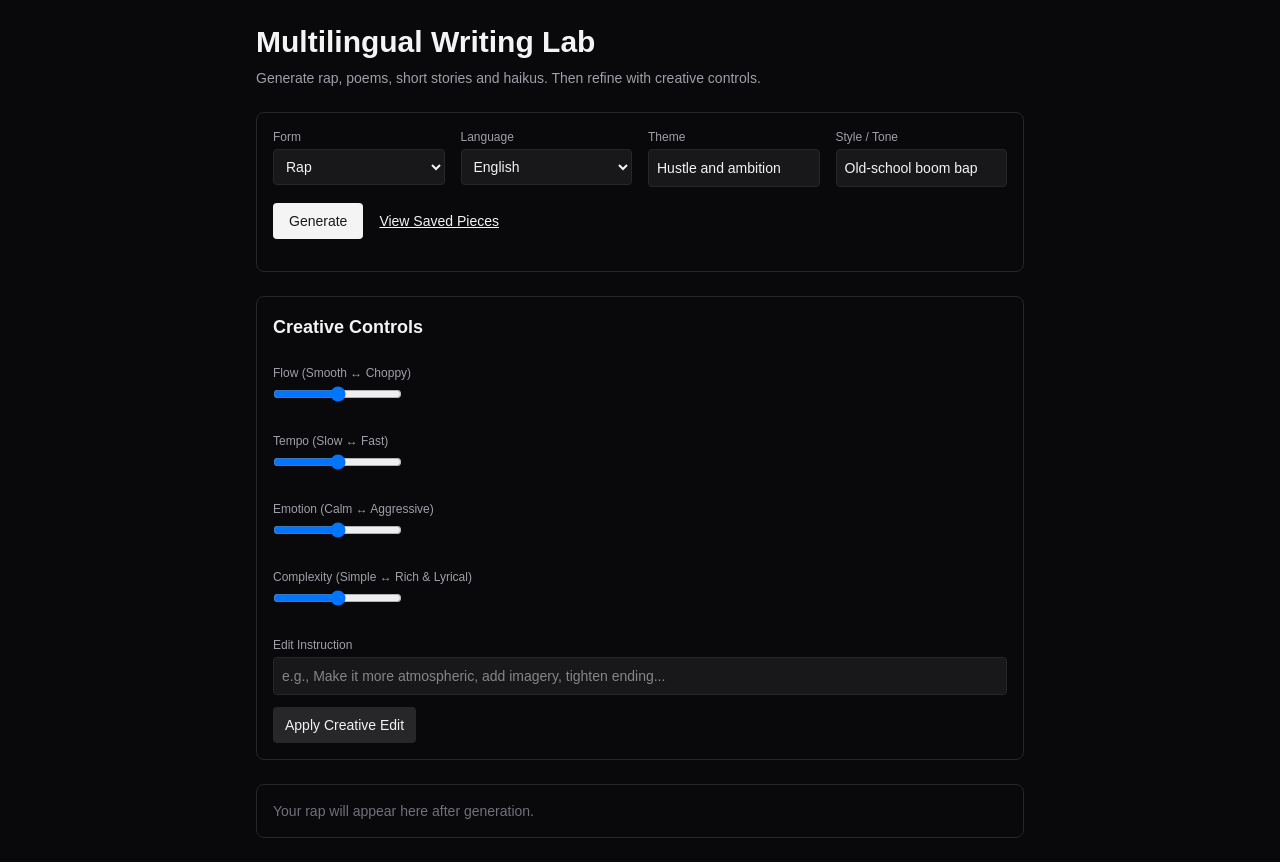
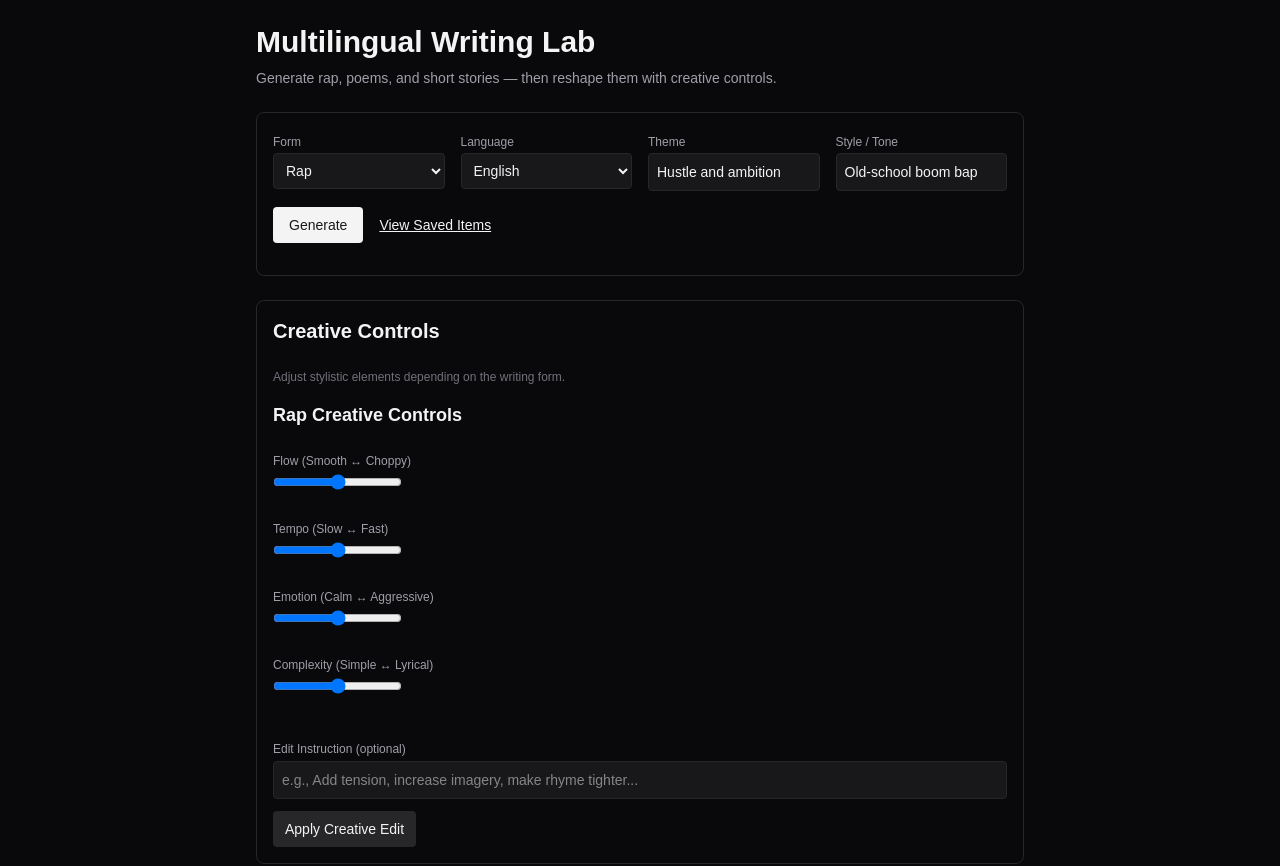
Before and after one commit to aarjun783/rap-generator, a Next.js app: page / in a window 1280 px wide. Shown: the top 866 px of the page. Built offline with nearby package versions, Linux system fonts and the light colour scheme.

Commit message:
New main page with new modes

```diff
--- a/app/page.tsx
+++ b/app/page.tsx
@@ -2,11 +2,24 @@
 
 import { useState } from "react";
 
-type Rap = {
+import {
+  CreativeRapControls,
+  CreativePoemControls,
+  CreativeStoryControls,
+  summarizeRapSettings,
+  summarizePoemSettings,
+  summarizeStorySettings,
+  RapSettings,
+  PoemSettings,
+  StorySettings
+} from "@/app/components/creative";
+
+type WritingItem = {
   id: string;
   title: string;
   lyric: string;
   language: string;
+  form: string;
   createdAt: number;
 };
 
@@ -14,38 +27,51 @@ type FormType = "Rap" | "Poem" | "Short Story" | "Haiku";
 
 export default function HomePage() {
   const [form, setForm] = useState<FormType>("Rap");
-  const [language, setLanguage] = useState<string>("English");
-  const [theme, setTheme] = useState<string>("Hustle and ambition");
-  const [style, setStyle] = useState<string>("Old-school boom bap");
-  const [lyric, setLyric] = useState<string>("");
+  const [language, setLanguage] = useState("English");
+  const [theme, setTheme] = useState("Hustle and ambition");
+  const [style, setStyle] = useState("Old-school boom bap");
+  const [lyric, setLyric] = useState("");
 
-  const [instruction, setInstruction] = useState<string>("");
+  const [instruction, setInstruction] = useState("");
 
-  // creative sliders
-  const [flow, setFlow] = useState<number>(50);
-  const [tempo, setTempo] = useState<number>(50);
-  const [emotion, setEmotion] = useState<number>(50);
-  const [complexity, setComplexity] = useState<number>(50);
+  // --- mode-specific creative settings ---
+  const [rapSettings, setRapSettings] = useState<RapSettings>({
+    flow: 50,
+    tempo: 50,
+    emotion: 50,
+    complexity: 50,
+  });
 
-  const [loading, setLoading] = useState<boolean>(false);
+  const [poemSettings, setPoemSettings] = useState<PoemSettings>({
+    imagery: 50,
+    emotion: 50,
+    rhythm: 50,
+    metaphorDensity: 50,
+  });
 
-  function creativeSettingsText() {
-    return `
-Form: ${form}
-Flow: ${flow < 40 ? "choppy" : flow > 60 ? "smooth" : "balanced"}
-Tempo: ${tempo < 40 ? "slow" : tempo > 60 ? "fast" : "medium"}
-Emotion: ${emotion < 40 ? "calm" : emotion > 60 ? "aggressive" : "neutral"}
-Complexity: ${
-      complexity < 40
-        ? "simple language"
-        : complexity > 60
-        ? "rich, layered language"
-        : "medium complexity"
+  const [storySettings, setStorySettings] = useState<StorySettings>({
+    pacing: 50,
+    tension: 50,
+    detail: 50,
+    dialogue: 50,
+  });
+
+  const [loading, setLoading] = useState(false);
+
+  function buildCreativeSummary() {
+    switch (form) {
+      case "Rap":
+        return summarizeRapSettings(rapSettings);
+      case "Poem":
+        return summarizePoemSettings(poemSettings);
+      case "Short Story":
+        return summarizeStorySettings(storySettings);
+      default:
+        return "";
     }
-`;
   }
 
-  // Generate piece
+  // --- generate new piece ---
   async function generatePiece(e: React.FormEvent) {
     e.preventDefault();
     setLoading(true);
@@ -62,29 +88,32 @@ Complexity: ${
     setLoading(false);
   }
 
-  // Save locally
+  // --- save piece ---
   function savePiece() {
     if (!lyric) return alert("Generate something first!");
 
     const title = prompt("Enter a title:");
     if (!title) return;
 
-    const newItem: Rap = {
+    const newItem: WritingItem = {
       id: crypto.randomUUID(),
       title,
       lyric,
       language,
+      form,
       createdAt: Date.now(),
     };
 
-    const existing: Rap[] = JSON.parse(localStorage.getItem("raps") || "[]");
+    const existing: WritingItem[] = JSON.parse(
+      localStorage.getItem("raps") || "[]"
+    );
     existing.push(newItem);
     localStorage.setItem("raps", JSON.stringify(existing));
 
     alert("Saved!");
   }
 
-  // Romanise (still works generically)
+  // --- romanise ---
   async function romaniseText() {
     if (!lyric) return;
 
@@ -98,11 +127,11 @@ Complexity: ${
     if (data.romanised) setLyric(data.romanised);
   }
 
-  // Apply edit (creative + user instruction)
+  // --- apply creative edit ---
   async function applyEdit() {
     if (!lyric) return alert("Generate something first!");
 
-    const creative = creativeSettingsText();
+    const creative = buildCreativeSummary();
 
     const finalInstruction =
       instruction.trim().length > 0
@@ -116,6 +145,7 @@ Complexity: ${
         lyric,
         instruction: finalInstruction,
         language,
+        form,
       }),
     });
 
@@ -126,40 +156,40 @@ Complexity: ${
   return (
     <main className="min-h-screen bg-zinc-950 text-zinc-100 p-6 flex justify-center">
       <div className="max-w-3xl w-full">
-        {/* Header */}
         <h1 className="text-3xl font-semibold mb-2">Multilingual Writing Lab</h1>
         <p className="text-sm text-zinc-400 mb-6">
-          Generate rap, poems, short stories and haikus. Then refine with creative controls.
+          Generate rap, poems, and short stories — then reshape them with
+          creative controls.
         </p>
 
-        {/* Generate Form */}
+        {/* GENERATE FORM */}
         <form
           onSubmit={generatePiece}
           className="space-y-4 border border-zinc-800 p-4 rounded-lg mb-6"
         >
           <div className="grid md:grid-cols-4 gap-4">
-            {/* Form type */}
+            {/* FORM SELECT */}
             <div>
-              <label className="text-xs text-zinc-400 block mb-1">Form</label>
+              <label className="text-xs text-zinc-400">Form</label>
               <select
-                className="w-full bg-zinc-900 border border-zinc-800 p-2 rounded text-sm"
                 value={form}
                 onChange={(e) => setForm(e.target.value as FormType)}
+                className="w-full bg-zinc-900 border border-zinc-800 p-2 rounded text-sm"
               >
-                <option value="Rap">Rap</option>
-                <option value="Poem">Poem</option>
-                <option value="Short Story">Short Story</option>
-                <option value="Haiku">Haiku</option>
+                <option>Rap</option>
+                <option>Poem</option>
+                <option>Short Story</option>
+                <option>Haiku</option>
               </select>
             </div>
 
-            {/* Language */}
+            {/* LANGUAGE */}
             <div>
-              <label className="text-xs text-zinc-400 block mb-1">Language</label>
+              <label className="text-xs text-zinc-400">Language</label>
               <select
-                className="w-full bg-zinc-900 border border-zinc-800 p-2 rounded text-sm"
                 value={language}
                 onChange={(e) => setLanguage(e.target.value)}
+                className="w-full bg-zinc-900 border border-zinc-800 p-2 rounded text-sm"
               >
                 {[
                   "English",
@@ -170,29 +200,29 @@ Complexity: ${
                   "Punjabi",
                   "Malay",
                   "Arabic",
-                ].map((lang) => (
-                  <option key={lang}>{lang}</option>
+                ].map((l) => (
+                  <option key={l}>{l}</option>
                 ))}
               </select>
             </div>
 
-            {/* Theme */}
+            {/* THEME */}
             <div>
-              <label className="text-xs text-zinc-400 block mb-1">Theme</label>
+              <label className="text-xs text-zinc-400">Theme</label>
               <input
-                className="w-full bg-zinc-900 border border-zinc-800 p-2 rounded text-sm"
                 value={theme}
                 onChange={(e) => setTheme(e.target.value)}
+                className="w-full bg-zinc-900 border border-zinc-800 p-2 rounded text-sm"
               />
             </div>
 
-            {/* Style */}
+            {/* STYLE */}
             <div>
-              <label className="text-xs text-zinc-400 block mb-1">Style / Tone</label>
+              <label className="text-xs text-zinc-400">Style / Tone</label>
               <input
-                className="w-full bg-zinc-900 border border-zinc-800 p-2 rounded text-sm"
                 value={style}
                 onChange={(e) => setStyle(e.target.value)}
+                className="w-full bg-zinc-900 border border-zinc-800 p-2 rounded text-sm"
               />
             </div>
           </div>
@@ -200,81 +230,54 @@ Complexity: ${
           <button
             type="submit"
             disabled={loading}
-            className="bg-zinc-100 text-zinc-900 px-4 py-2 rounded text-sm hover:bg-white disabled:opacity-60"
+            className="bg-zinc-100 text-zinc-900 px-4 py-2 rounded text-sm hover:bg-white disabled:opacity-50"
           >
             {loading ? "Generating..." : "Generate"}
           </button>
 
           <a href="/library" className="ml-4 underline text-sm">
-            View Saved Pieces
+            View Saved Items
           </a>
         </form>
 
-        {/* Creative Toolbar (always visible) */}
+        {/* CREATIVE CONTROLS */}
         <div className="border border-zinc-800 p-4 rounded-lg mb-6 space-y-6">
-          <h2 className="text-lg font-semibold">Creative Controls</h2>
+          <h2 className="text-xl font-semibold">Creative Controls</h2>
+          <p className="text-xs text-zinc-500 mb-4">
+            Adjust stylistic elements depending on the writing form.
+          </p>
 
-          <div>
+          {form === "Rap" && (
+            <CreativeRapControls
+              settings={rapSettings}
+              setSettings={setRapSettings}
+            />
+          )}
+
+          {form === "Poem" && (
+            <CreativePoemControls
+              settings={poemSettings}
+              setSettings={setPoemSettings}
+            />
+          )}
+
+          {form === "Short Story" && (
+            <CreativeStoryControls
+              settings={storySettings}
+              setSettings={setStorySettings}
+            />
+          )}
+
+          {/* EDIT INSTRUCTION */}
+          <div className="pt-4">
             <label className="text-xs text-zinc-400 block mb-1">
-              Flow (Smooth ↔ Choppy)
+              Edit Instruction (optional)
             </label>
             <input
-              type="range"
-              min="0"
-              max="100"
-              value={flow}
-              onChange={(e) => setFlow(Number(e.target.value))}
-            />
-          </div>
-
-          <div>
-            <label className="text-xs text-zinc-400 block mb-1">
-              Tempo (Slow ↔ Fast)
-            </label>
-            <input
-              type="range"
-              min="0"
-              max="100"
-              value={tempo}
-              onChange={(e) => setTempo(Number(e.target.value))}
-            />
-          </div>
-
-          <div>
-            <label className="text-xs text-zinc-400 block mb-1">
-              Emotion (Calm ↔ Aggressive)
-            </label>
-            <input
-              type="range"
-              min="0"
-              max="100"
-              value={emotion}
-              onChange={(e) => setEmotion(Number(e.target.value))}
-            />
-          </div>
-
-          <div>
-            <label className="text-xs text-zinc-400 block mb-1">
-              Complexity (Simple ↔ Rich & Lyrical)
-            </label>
-            <input
-              type="range"
-              min="0"
-              max="100"
-              value={complexity}
-              onChange={(e) => setComplexity(Number(e.target.value))}
-            />
-          </div>
-
-          <div>
-            <label className="text-xs text-zinc-400 block mb-1">
-              Edit Instruction
-            </label>
-            <input
-              className="w-full bg-zinc-900 border border-zinc-800 p-2 rounded text-sm"
-              placeholder="e.g., Make it more atmospheric, add imagery, tighten ending..."
               value={instruction}
               onChange={(e) => setInstruction(e.target.value)}
+              placeholder="e.g., Add tension, increase imagery, make rhyme tighter..."
+              className="w-full bg-zinc-900 border border-zinc-800 p-2 rounded text-sm"
             />
 
             <button
@@ -286,7 +289,7 @@ Complexity: ${
           </div>
         </div>
 
-        {/* Output */}
+        {/* OUTPUT */}
         <div className="border border-zinc-800 p-4 rounded-lg">
           {!lyric ? (
             <p className="text-sm text-zinc-500">
@@ -294,16 +297,17 @@ Complexity: ${
             </p>
           ) : (
             <>
-              <pre className="whitespace-pre-wrap font-mono text-sm">{lyric}</pre>
+              <pre className="whitespace-pre-wrap font-mono text-sm mb-4">
+                {lyric}
+              </pre>
 
-              <div className="flex gap-3 mt-4">
+              <div className="flex gap-3">
                 <button
                   onClick={savePiece}
                   className="bg-zinc-100 text-zinc-900 px-3 py-2 rounded text-sm"
                 >
                   Save
                 </button>
-
                 <button
                   onClick={romaniseText}
                   className="bg-zinc-800 text-zinc-100 px-3 py-2 rounded text-sm"
```
